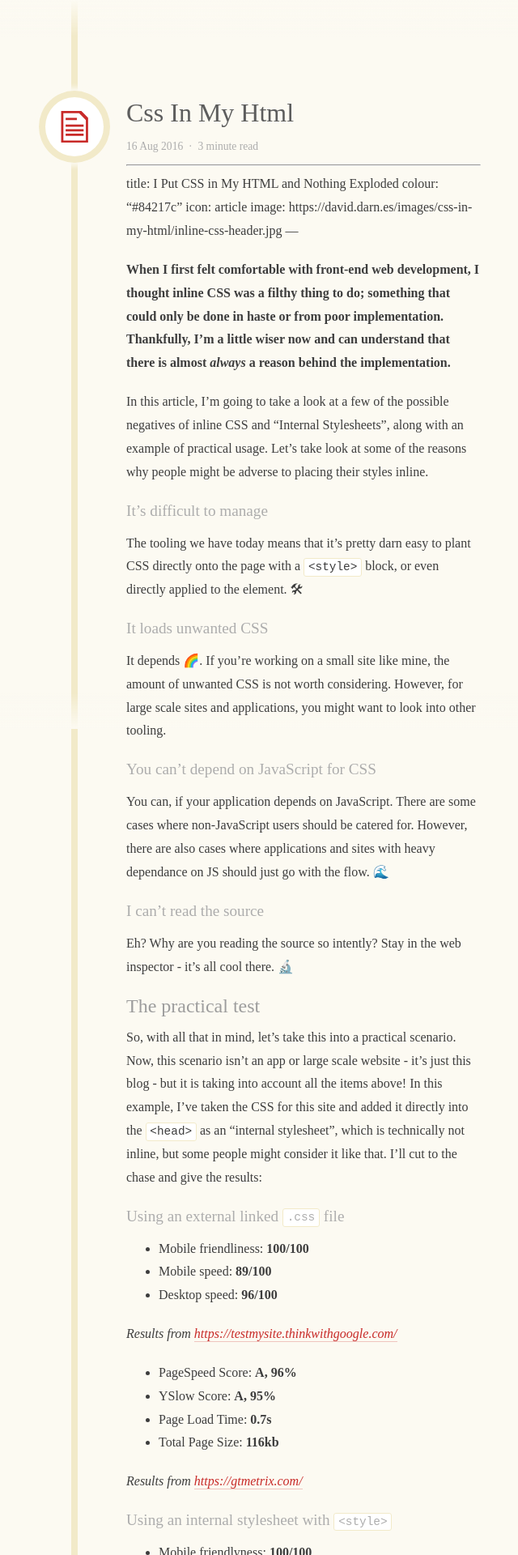
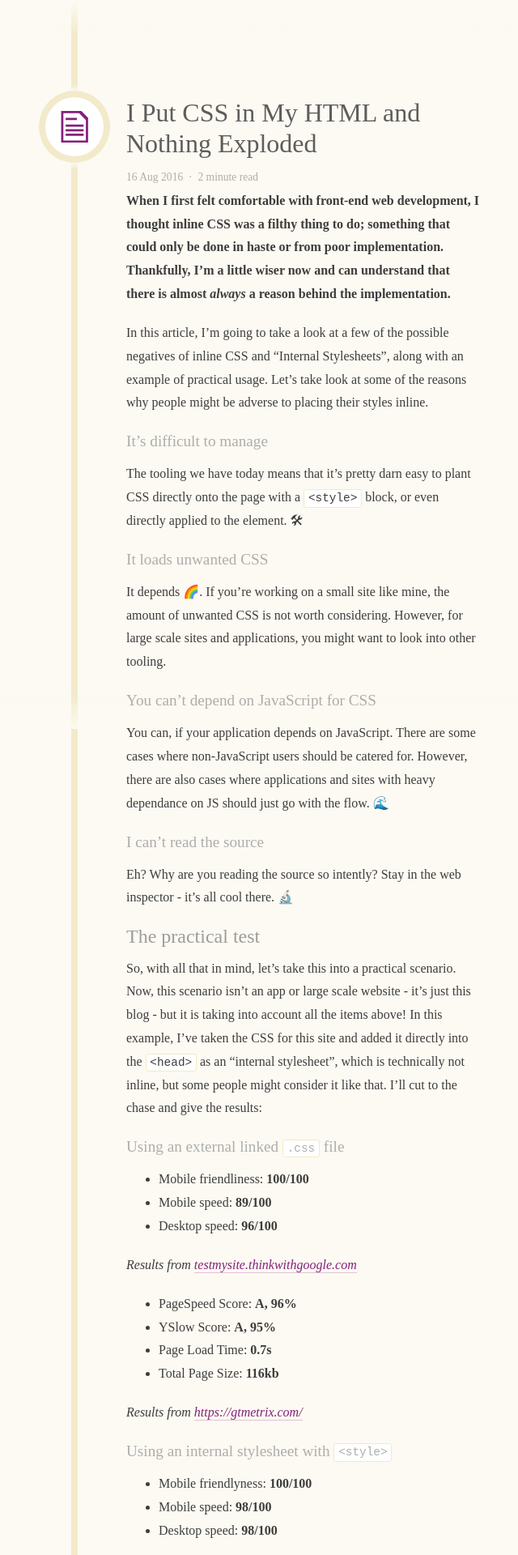
Before and after one commit to daviddarnes/david.darn.es, a Jekyll site: the page built from _posts/2016-08-16-css-in-my-html.md, in a window 1280 px wide. Shown: the top 1920 px of the page at 81% size, without its empty margins (321-961 px from the left). Built offline with Jekyll 4.4.1, drawn with Linux system fonts in a browser that asks for light colours; some web fonts are replaced; some of the changed lines change nothing that is shown; some of the changed text lies outside the part shown.

Commit message:
Removes return, clean up

```diff
--- a/_posts/2016-08-16-css-in-my-html.md
+++ b/_posts/2016-08-16-css-in-my-html.md
@@ -1,4 +1,3 @@
-
 ---
 title: I Put CSS in My HTML and Nothing Exploded
 colour: "#84217c"
@@ -38,7 +37,7 @@
 - Mobile speed: **89/100**
 - Desktop speed: **96/100**
 
-_Results from [https://testmysite.thinkwithgoogle.com/](https://testmysite.thinkwithgoogle.com/)_
+_Results from [testmysite.thinkwithgoogle.com](https://testmysite.thinkwithgoogle.com/)_
 
 - PageSpeed Score: **A, 96%**
 - YSlow Score: **A, 95%**
@@ -53,14 +52,14 @@
 - Mobile speed: **98/100**
 - Desktop speed: **98/100**
 
-_Results from [https://testmysite.thinkwithgoogle.com/](https://testmysite.thinkwithgoogle.com/)_
+_Results from [testmysite.thinkwithgoogle.com](https://testmysite.thinkwithgoogle.com/)_
 
 - PageSpeed Score: **A, 97%**
 - YSlow Score: **A, 96%**
 - Page Load Time: **0.5s**
 - Total Page Size: **116kb**
 
-_Results from [https://gtmetrix.com/](https://gtmetrix.com/)_
+_Results from [gtmetrix.com](https://gtmetrix.com/)_
 
 ![Google speed results](https://david.darn.es/images/css-in-my-html/results.png)
 
```
